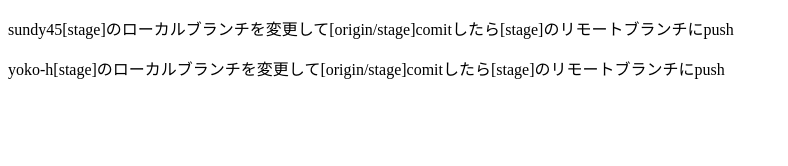
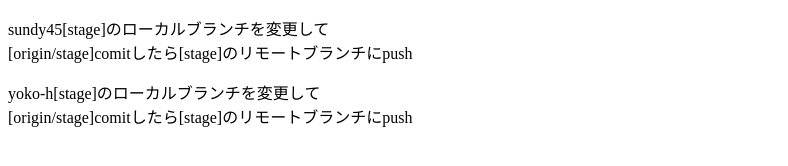
Before and after one commit to sundy45/git_practice, a plain HTML site: page index.html in a window 1280 px wide. Shown: the whole page, without its empty margins (0-788 px from the left). Drawn offline with Linux system fonts and the light colour scheme.

Commit message:
<br>追加

```diff
--- a/index.html
+++ b/index.html
@@ -6,7 +6,7 @@
   <title>GITの練習</title>
 </head>
 <body>
-  <p>sundy45[stage]のローカルブランチを変更して[origin/stage]comitしたら[stage]のリモートブランチにpush</p>
-  <p>yoko-h[stage]のローカルブランチを変更して[origin/stage]comitしたら[stage]のリモートブランチにpush</p>
+  <p>sundy45[stage]のローカルブランチを変更して<br>[origin/stage]comitしたら[stage]のリモートブランチにpush</p>
+  <p>yoko-h[stage]のローカルブランチを変更して<br>[origin/stage]comitしたら[stage]のリモートブランチにpush</p>
 </body>
 </html>
```
